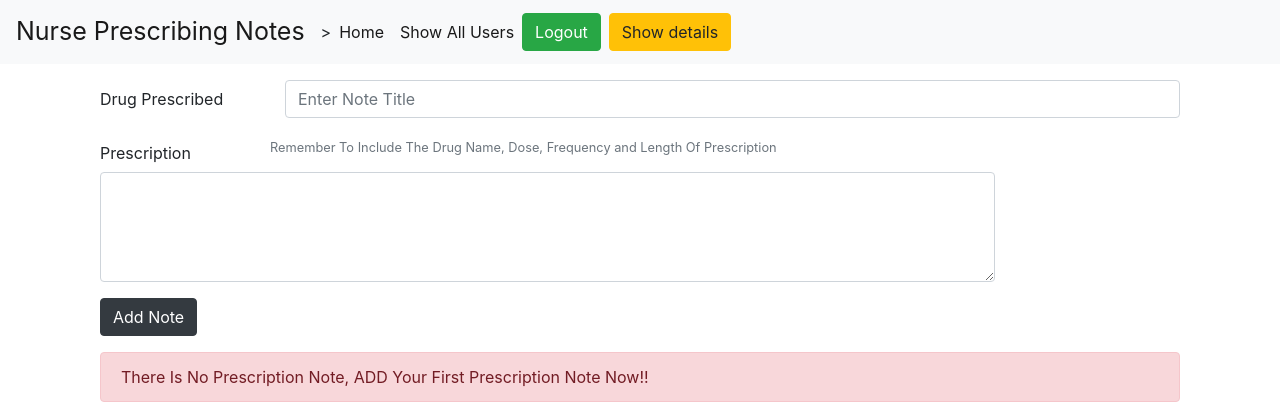
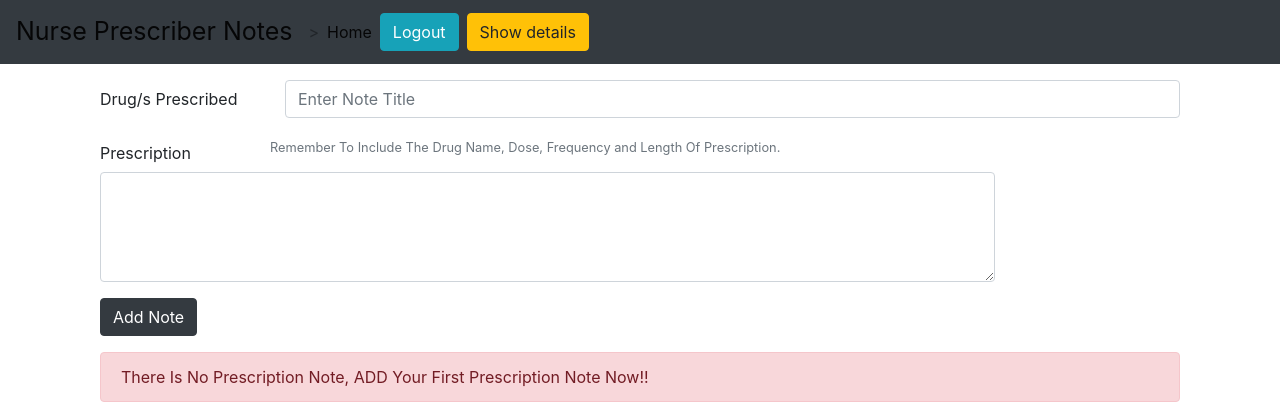
Before and after one commit to Chel-Wal/Chelsea-Wallace-CA-10584664, a Flask app: page / in a window 1280 px wide. Shown: the top 420 px of the page. Run offline with Flask 2, Linux system fonts and the light colour scheme; a user stored in the database is signed in; data comes from the database, SQL or seed files in the repository; both versions use the stored data as it was after the commit; some libraries are stand-ins or nearby versions.

Commit message:
admin view created and page restriced to users

```diff
--- a/website/templates/base.html
+++ b/website/templates/base.html
@@ -16,8 +16,8 @@
 </head>
 
 <body>
-    <nav class="navbar navbar-expand-lg navbar-light bg-light">
-        <a class="navbar-brand" href="/" style="font-size:25px">Nurse Prescribing Notes</a>
+    <nav class="navbar navbar-expand-lg navbar-light bg-dark">
+        <a class="navbar-brand" href="/" style="font-size:25px">Nurse Prescriber Notes</a>
         <button class="navbar-toggler"
                 type="button"
                 data-toggle="collapse"
@@ -53,7 +53,7 @@
 
             {% if user.is_authenticated %}
             <div class="form-inline my-2 my-lg-0 ">
-                <a href="/logout" class="btn btn-success my-2 my-sm-0" type="button" id="logout">Logout</a>
+                <a href="/logout" class="btn btn-info my-2 my-sm-0" type="button" id="logout">Logout</a>
             </div>
             {% block deleteAcc %}
 
--- a/website/templates/details.html
+++ b/website/templates/details.html
@@ -1,5 +1,6 @@
 {% extends 'base.html' %}
 {% block addlink %}
+
 <li class="nav-item">
     <a class="nav-link active" href="/all-users" id="allusers">Show All Users</a>
 </li>
--- a/website/templates/index.html
+++ b/website/templates/index.html
@@ -2,9 +2,11 @@
 
 
 {% block addlink %}
+{% if current_user.id == 5 %}
 <li class="nav-item">
     <a class="nav-link active" href="/all-users" id="allusers">Show All Users</a>
 </li>
+{% endif %}
 {% endblock addlink %}
 
 {% block deleteAcc %}
@@ -20,7 +22,7 @@
 <div class="container mt-3">
     <form action="/" method="post">
         <div class="form-group row">
-            <label for="staticEmail" class="col-sm-2 col-form-label">Drug Prescribed</label>
+            <label for="staticEmail" class="col-sm-2 col-form-label">Drug/s Prescribed</label>
             <div class="col-sm-10">
                 <input type="text" class="form-control" name="title" id="formGroupExampleInput" placeholder="Enter Note Title">
             </div>
@@ -28,7 +30,7 @@
         <div class="form-group row">
             <label for="note-desc" class="col-sm-2 col-form-label">Prescription</label>
             <small id="prescriptionHelpBlock" class="form-text text-muted">
-                Remember To Include The Drug Name, Dose, Frequency and Length Of Prescription
+                Remember To Include The Drug Name, Dose, Frequency and Length Of Prescription.
             </small>
             <div class="col-sm-10">
                 <textarea class="form-control" rows="4" name="note"></textarea>
@@ -59,9 +61,10 @@
                 <td>{{note.text}}</td>
                 <td>
                     <!-- <button type="button" data-toggle="modal" data-target="#exampleModal" class="btn btn-success btn-sm mx-2"><a href="/update/{{note.id}}">update</a></button> -->
-                    <a href="/update/{{note.id}}" type="button" class="btn btn-success btn-sm mx-2">
-                        Update</abutton>
-                    <a href="/delete/{{note.id}}" type="button" class="btn btn-danger btn-sm mx-2">delete</abutton>
+                    <a href="/update/{{note.id}}" type="button" class="btn btn-primary btn-sm mx-2">
+                        Update
+                    </a></button>
+                    <a href="/delete/{{note.id}}" type="button" class="btn btn-danger btn-sm mx-2">delete</a></button>
                 </td>
             </tr>
             {% endfor %}
--- a/website/views.py
+++ b/website/views.py
@@ -28,8 +28,10 @@ def home():
 @views.route("/all-users")
 @login_required
 def allUsers():
-    all_users=User.query.all()
-    var=[]
+    id = current_user.id
+    if id == 5:
+        all_users=User.query.all()
+        var=[]
     for user in all_users:
         notes=Note.query.filter_by(user_id=user.id).all()
         if len(notes)>0:
@@ -37,9 +39,8 @@ def allUsers():
         else:
             var.append(0)
     zipped=zip(all_users,var)
+    return render_template("showusers.html",all_users=zipped,user=current_user)
 
-
-    return render_template("showusers.html",all_users=zipped,user=current_user)
 
 @views.route('/delete/<int:id>',methods=['GET','POST'])
 @login_required
```
Also changed, not shown: website/auth.py (+9 -9 lines), website/templates/showusers.html (+3 -5 lines), website/database.db.
